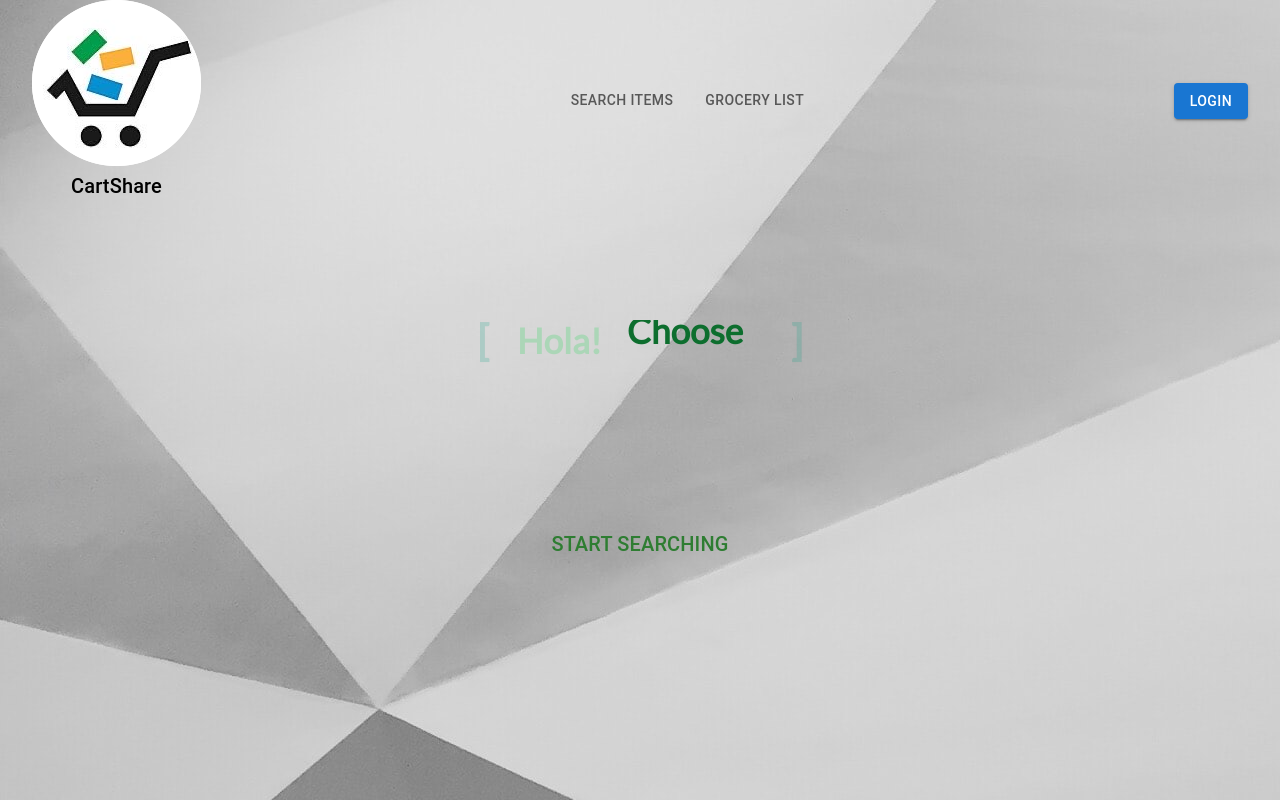
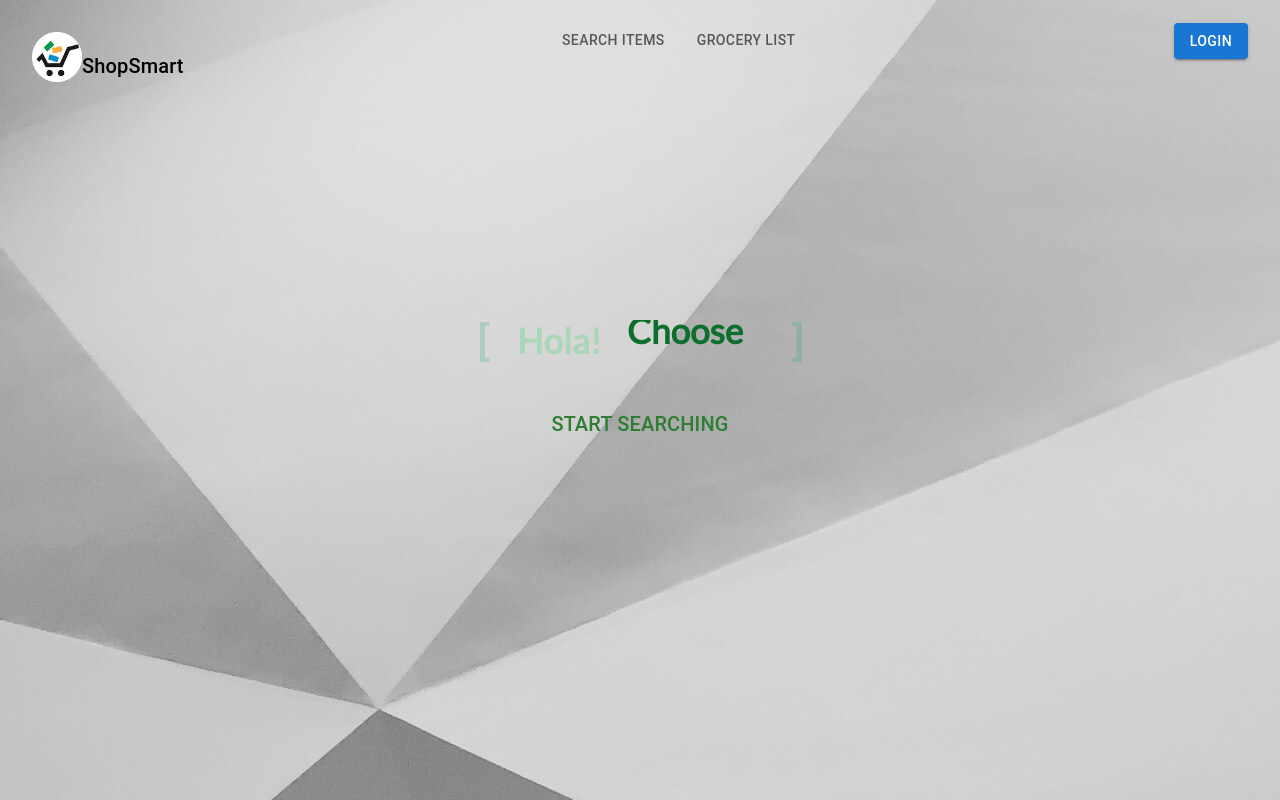
Before and after one commit to Sohaib-GO/ShopSmart, a React (Create React App) app in the folder front-end/: page / in a window 1280 px wide. Built offline with nearby package versions, Linux system fonts and the light colour scheme; no server answers.

Commit message:
change some styling

```diff
--- a/front-end/src/components/Header/Header.css
+++ b/front-end/src/components/Header/Header.css
@@ -43,3 +43,10 @@
   display: flex;
   width: 10em;
 }
+
+.header-left {
+  display: flex;
+    flex-direction: row;
+    align-items: flex-end;
+    justify-content: space-evenly;
+}
--- a/front-end/src/components/Header/Header.jsx
+++ b/front-end/src/components/Header/Header.jsx
@@ -36,9 +36,9 @@ function Header(props) {
 
   return (
     <Box className="header">
-      <Box className="header__left">
+      <Box className="header-left">
         <img
-          className="header__logo"
+          className="logo"
           src={logo}
           alt="logo"
           onClick={() => navigate("/")}
@@ -48,7 +48,7 @@ function Header(props) {
           variant="h6"
           onClick={() => navigate("/")}
         >
-          CartShare
+          ShopSmart
         </Typography>
       </Box>
       <Box className="header__center">
```
